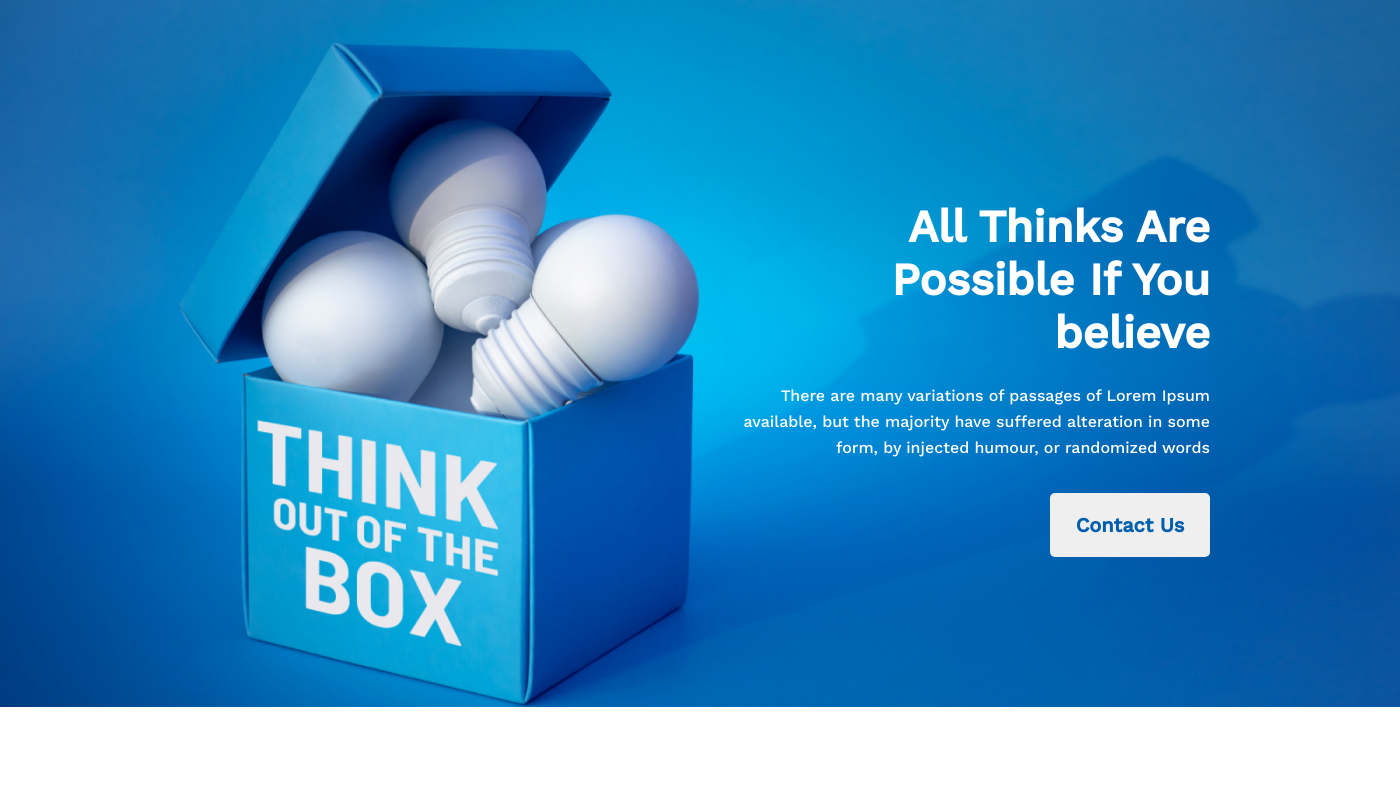
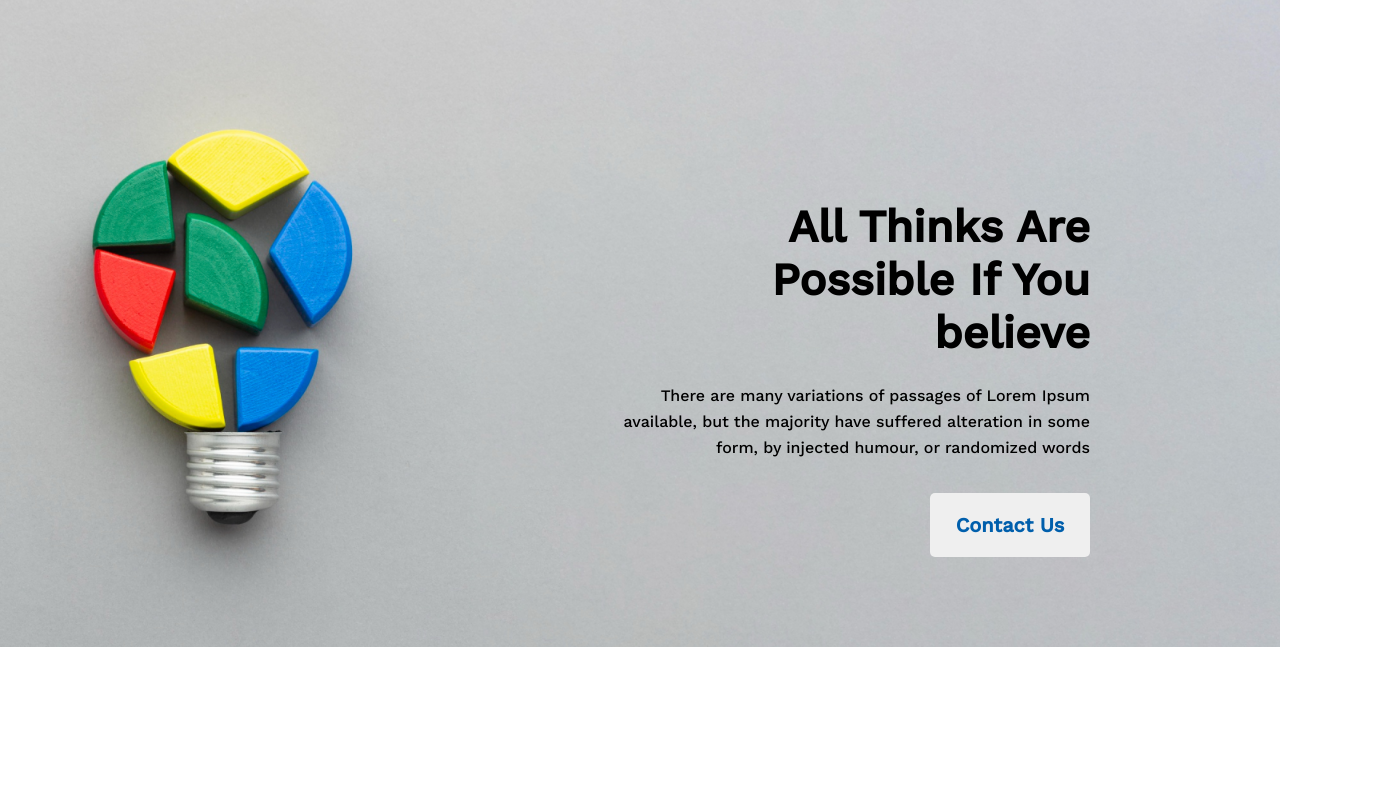
Before and after one commit to Rafiulsam/assignment-1, a plain HTML site: page index.html in a window 1280 px wide. Shown: the top 800 px of the page, 1400 px wide, since content can reach past the window. Drawn offline with nearby package versions, Linux system fonts and the light colour scheme.

Commit message:
changed banner image

```diff
--- a/Styles/assignment.css
+++ b/Styles/assignment.css
@@ -5,11 +5,9 @@
 
 /* Header banner */
 .banner {
-    background-image: url(../images/banner/banner3.png);
+    background-image: url(../images/banner/banner2.png);
     background-size: contain;
-    width: 1400px;
-    height: 707px;
-
+    background-repeat: no-repeat;
 }
 
 .banner-text {
@@ -19,7 +17,6 @@
 }
 
 .text-title {
-    color: #fff;
     font-weight: 800;
     font-size: 45px;
     margin-bottom: 24px;
@@ -28,7 +25,6 @@
 }
 
 .text-description {
-    color: #fff;
     font-weight: 400;
     font-size: 16px;
     line-height: 26px;
```
